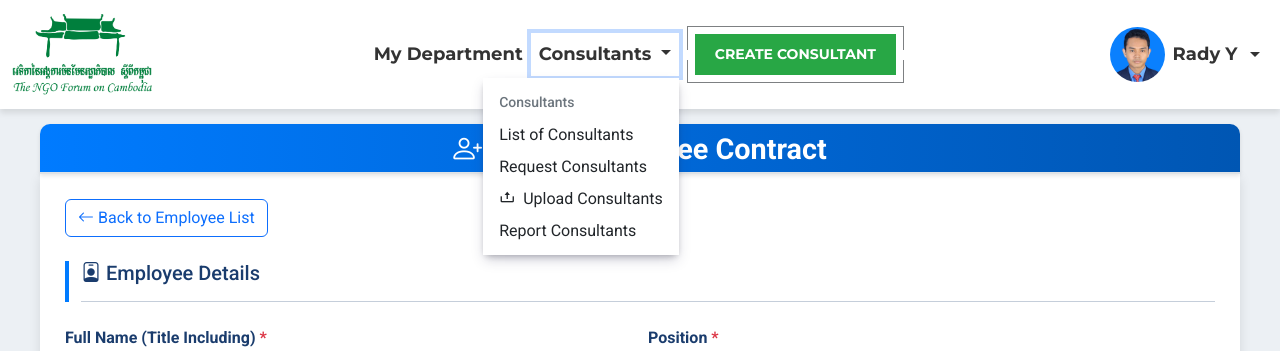
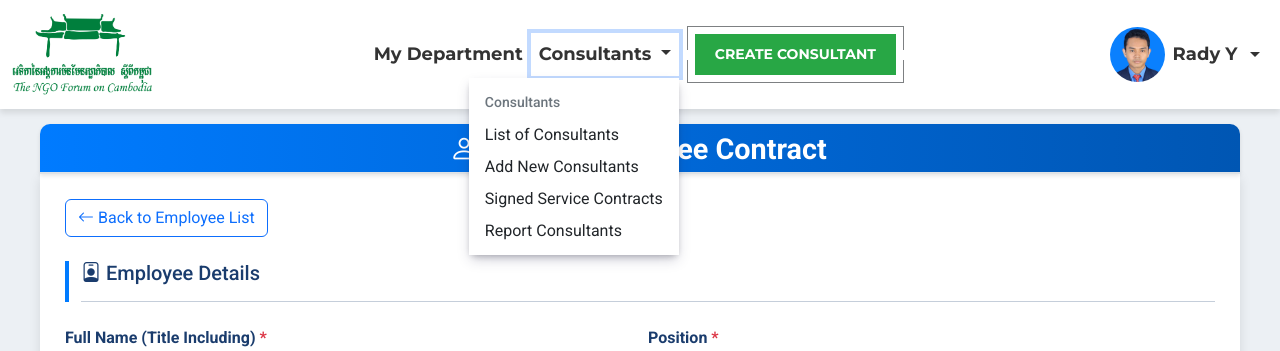
Before and after one commit to NGO-Forum/automation-contract, a Flask app: page /employees/create in a window 1280 px wide, after a click on "Consultants". Shown: the top 351 px of the page. Run offline with Flask 3, Linux system fonts and the light colour scheme; the visitor is signed in with stand-in values (Sample User, id 1); data comes from the database, SQL or seed files in the repository; parts of the project's set-up code (start-up, migrations or seed data) failed here and were passed over.

Commit message:
feature : add the feature update the ui from the base code and frontend for create employee contracts

```diff
--- a/app/templates/base.html
+++ b/app/templates/base.html
@@ -75,12 +75,12 @@
                     <li><a class="dropdown-item" href="{{ url_for('employees.index') }}">Employee Contracts</a></li>
                     <li><a class="dropdown-item" href="{{ url_for('employees.create') }}">Create Contract</a></li>
                     <li><a class="dropdown-item" href="#">
-                    <li><a class="dropdown-item" href="{{ url_for('employees_upload.uploads_list') }}"><i class='bx bx-upload'></i>Upload Employees</a></li>
+                    <li><a class="dropdown-item" href="{{ url_for('employees_upload.uploads_list') }}">Signed Employment Contracts</a></li>
                     <li><hr class="dropdown-divider"></li>
                     <li><h6 class="dropdown-header">Interns</h6></li>
                     <li><a class="dropdown-item" href="{{ url_for('interns.index') }}">Intern Contracts</a></li>
                     <li><a class="dropdown-item" href="{{ url_for('interns.create') }}">Create Contract</a></li>
-                    <li><a class="dropdown-item" href="{{ url_for('interns_upload.uploads_list') }}"><i class='bx bx-upload'></i>Upload Interns</a></li>
+                    <li><a class="dropdown-item" href="{{ url_for('interns_upload.uploads_list') }}">Signed Intern Contracts</a></li>
                   </ul>
                 </li>
               {% endif %}
@@ -94,9 +94,9 @@
                 <ul class="dropdown-menu dropdown-menu-end card-1">
                   <li><h6 class="dropdown-header">Consultants</h6></li>
                   <li><a class="dropdown-item" href="{{ url_for('contracts.index') }}">List of Consultants</a></li>
-                  <li><a class="dropdown-item" href="{{ url_for('contracts.create') }}">Request Consultants</a></li>
+                  <li><a class="dropdown-item" href="{{ url_for('contracts.create') }}">Add New Consultants</a></li>
                   <li><a class="dropdown-item" href="{{ url_for('docx_upload.uploads_list') }}">
-                      <i class='bx bx-upload'></i>Upload Consultants </a></li>
+                 Signed Service Contracts </a></li>
                   <li><a class="dropdown-item" href="{{ url_for('reports.contract_report') }}">Report Consultants</a></li>
                 </ul>
               </li>
--- a/app/templates/employees/create.html
+++ b/app/templates/employees/create.html
@@ -88,7 +88,7 @@
                 <div class="col-md-4">
                     <label for="working_hours" class="form-label">Working Hours</label>
                     <input type="text" class="form-control" id="working_hours" name="working_hours"
-                           value="{{ form_data.working_hours | default('Monday to Friday: 08:00am-12:00pm and 01:30pm-05:30pm') }}">
+                           value="{{ form_data.working_hours | default('Monday to Friday: 08:00am-12:00pm and 01:30pm-05:00pm') }}">
                 </div>
 
                 <div class="col-md-6">
```
